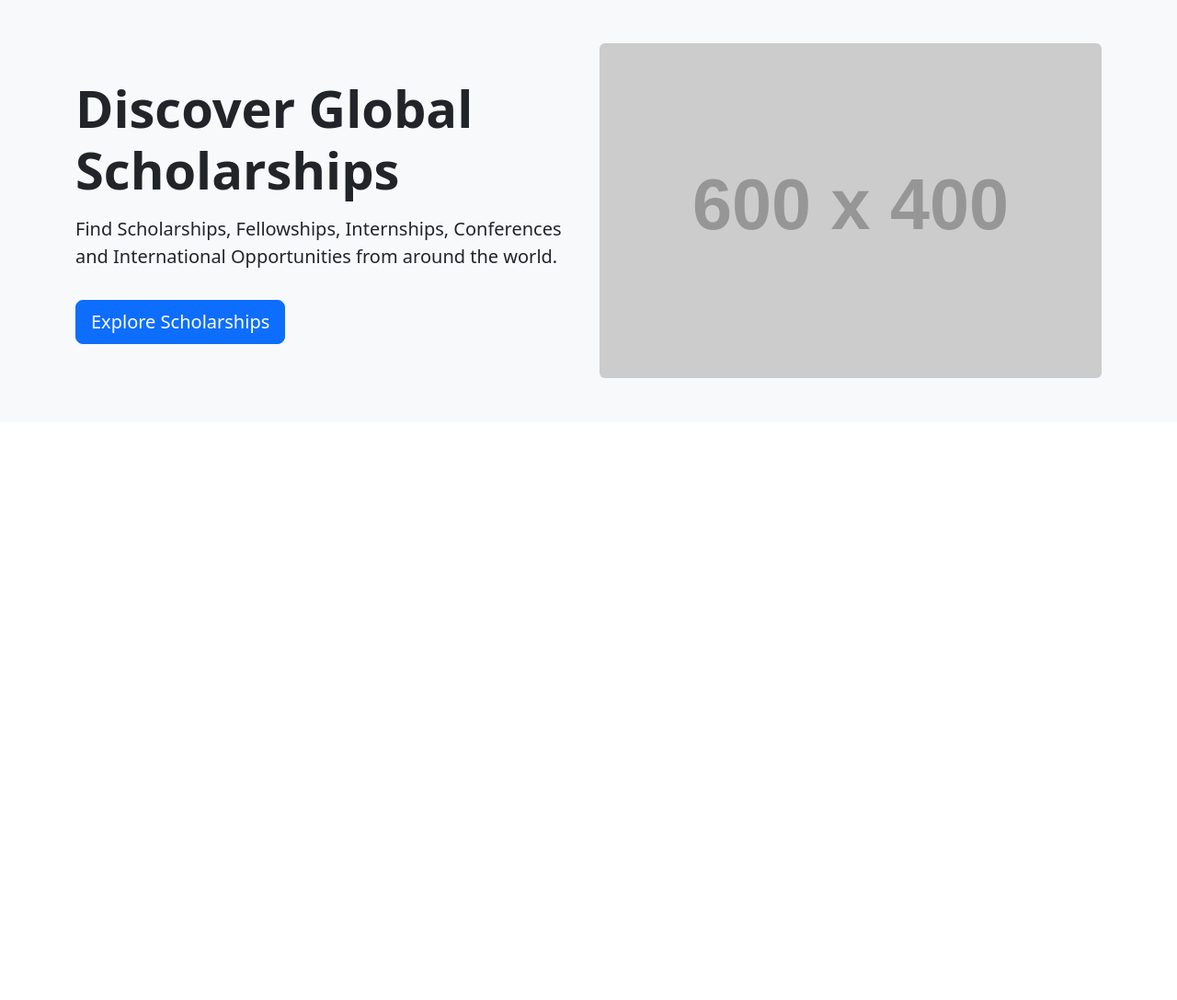
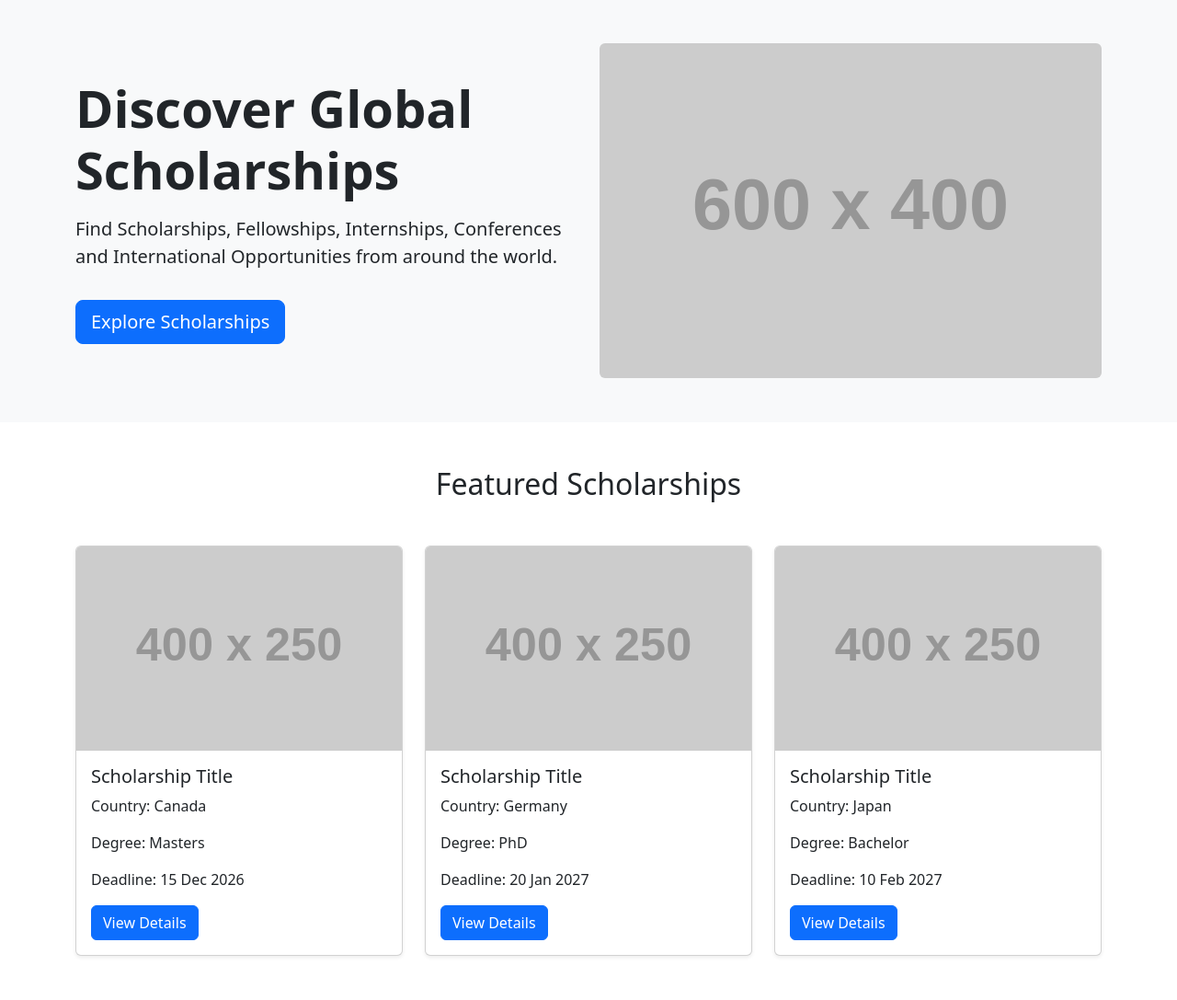
Before and after one commit to devxmokhtar052-source/global-scholarship-network, a Flask app: page / in a window 1280 px wide. Shown: the part 57-1144 px from the top of the page at 92% size. Before the commit the page ends 468 px from the top, so only its background shows below. Run offline with Flask 3, Linux system fonts and the light colour scheme; grey boxes labelled with a size stand in for pictures from a placeholder-image service; some libraries are stand-ins or nearby versions.

Commit message:
Added featured Scholarship section

```diff
--- a/templates/home.html
+++ b/templates/home.html
@@ -98,6 +98,124 @@
 
 </section>
 
+<section class="py-5">
+
+    <div class="container">
+
+        <h2 class="text-center mb-5">
+            Featured Scholarships
+        </h2>
+
+        <div class="row">
+
+            <div class="col-md-4">
+
+                <div class="card shadow-sm">
+
+                    <img src="https://placehold.co/400x250?text=Scholarship+1" class="card-img-top">
+
+                    <div class="card-body">
+
+                        <h5 class="card-title">
+                            Scholarship Title
+                        </h5>
+
+                        <p>
+                            Country: Canada
+                        </p>
+
+                        <p>
+                            Degree: Masters
+                        </p>
+
+                        <p>
+                            Deadline: 15 Dec 2026
+                        </p>
+
+                        <a href="#" class="btn btn-primary">
+                            View Details
+                        </a>
+
+                    </div>
+
+                </div>
+
+            </div>
+
+            <div class="col-md-4">
+
+                <div class="card shadow-sm">
+
+                    <img src="https://placehold.co/400x250?text=Scholarship+2" class="card-img-top">
+
+                    <div class="card-body">
+
+                        <h5 class="card-title">
+                            Scholarship Title
+                        </h5>
+
+                        <p>
+                            Country: Germany
+                        </p>
+
+                        <p>
+                            Degree: PhD
+                        </p>
+
+                        <p>
+                            Deadline: 20 Jan 2027
+                        </p>
+
+                        <a href="#" class="btn btn-primary">
+                            View Details
+                        </a>
+
+                    </div>
+
+                </div>
+
+            </div>
+
+            <div class="col-md-4">
+
+                <div class="card shadow-sm">
+
+                    <img src="https://placehold.co/400x250?text=Scholarship+3" class="card-img-top">
+
+                    <div class="card-body">
+
+                        <h5 class="card-title">
+                            Scholarship Title
+                        </h5>
+
+                        <p>
+                            Country: Japan
+                        </p>
+
+                        <p>
+                            Degree: Bachelor
+                        </p>
+
+                        <p>
+                            Deadline: 10 Feb 2027
+                        </p>
+
+                        <a href="#" class="btn btn-primary">
+                            View Details
+                        </a>
+
+                    </div>
+
+                </div>
+
+            </div>
+
+        </div>
+
+    </div>
+
+</section>
+
     <!-- Bootstrap JS -->
 
     <script src="https://cdn.jsdelivr.net/npm/bootstrap@5.3.8/dist/js/bootstrap.bundle.min.js"></script>
```
